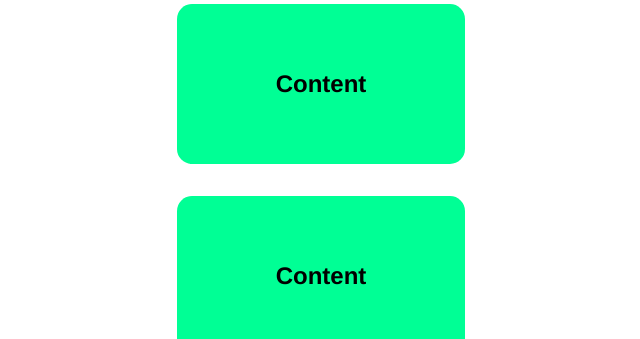
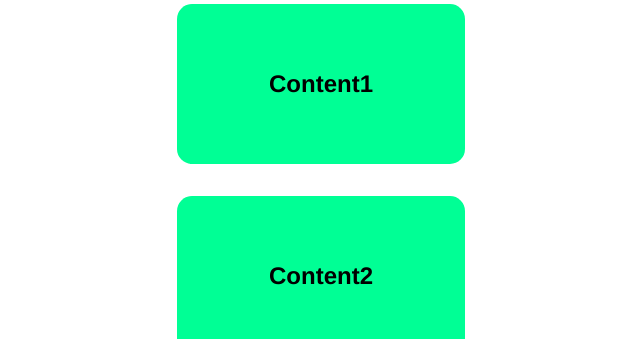
Before and after one commit to EdwarLe/scroll-animation, a plain HTML site: page index.html in a window 1280 px wide. Shown: the part 152-491 px from the top of the page, 319-959 px from the left. Drawn offline with Linux system fonts and the light colour scheme.

Commit message:
Verificación del error de GitBash

```diff
--- a/index.html
+++ b/index.html
@@ -10,18 +10,18 @@
 <body>
     <div class="main__contain" id="parent">
         <h1>SCROLL TO SEE THE ANIMATION</h1>
-        <div class="content"><h2>Content</h2></div>
-        <div class="content"><h2>Content</h2></div>
-        <div class="content"><h2>Content</h2></div>
-        <div class="content"><h2>Content</h2></div>
-        <div class="content"><h2>Content</h2></div>
-        <div class="content"><h2>Content</h2></div>
-        <div class="content"><h2>Content</h2></div>
-        <div class="content"><h2>Content</h2></div>
-        <div class="content"><h2>Content</h2></div>
-        <div class="content"><h2>Content</h2></div>
-        <div class="content"><h2>Content</h2></div>
-        <div class="content"><h2>Content</h2></div>
+        <div class="content"><h2>Content1</h2></div>
+        <div class="content"><h2>Content2</h2></div>
+        <div class="content"><h2>Content3</h2></div>
+        <div class="content"><h2>Content4</h2></div>
+        <div class="content"><h2>Content5</h2></div>
+        <div class="content"><h2>Content6</h2></div>
+        <div class="content"><h2>Content7</h2></div>
+        <div class="content"><h2>Content8</h2></div>
+        <div class="content"><h2>Content9</h2></div>
+        <div class="content"><h2>Content10</h2></div>
+        <div class="content"><h2>Content11</h2></div>
+        <div class="content"><h2>Content12</h2></div>
     </div>
     <script src="script.js"></script>
 </body>
--- a/script.js
+++ b/script.js
@@ -1,13 +1,25 @@
-var impar = document.querySelectorAll('.content:nth-child(2n+4');
+const imparBox = document.querySelectorAll('.content');
+
+console.log(imparBox[3]);
+
+let scrollYMed = window.onscroll = () => {
+    let y = window.scrollY;
+    return console.log(y);
+}
+
+console.log(scrollYMed);
 
 window.onscroll = () => {desplazamiento_lateral()};
 
 function desplazamiento_lateral () {
-    impar.forEach(e => {
+    imparBox.forEach(e => {
         if (document.body.scrollTop > 50 || document.documentElement.scrollTop > 50) {
-            impar[2].className('content__show');
-            console.log(impar[2]+"esto es el 3");
+            imparBox[2].classList.add('content__show');
+        } else {
+            imparBox[2].classList.remove('content__show');
         }
 
     });
 }
+
+//verificación para la subida al github por error que sale desde el GitBash
```
